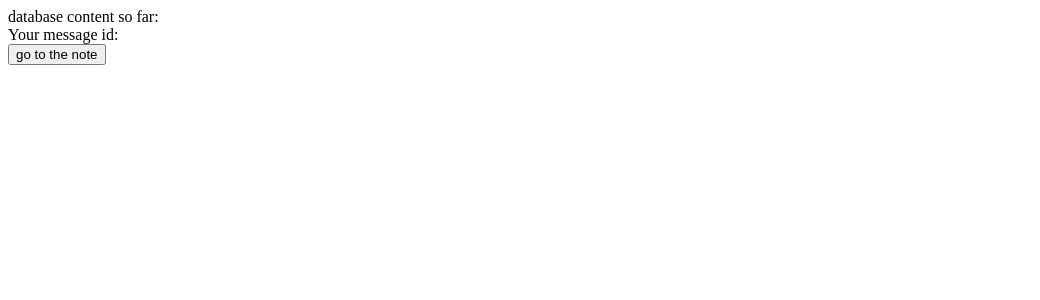
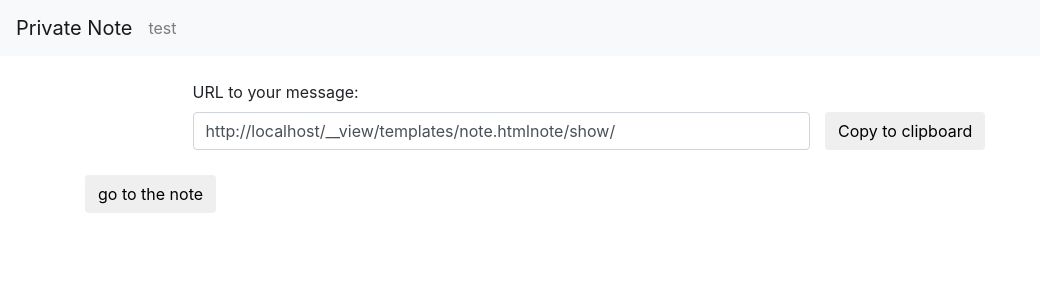
Before and after one commit to Ziemnior/private-note, a Django app: template templates/note.html in a window 1280 px wide. Shown: the top 300 px of the page, without its empty margins (0-1040 px from the left). Run offline with Django 3.2, Linux system fonts and the light colour scheme; the template is opened without the code that fills it, so the values that code supplies are empty; some libraries are stand-ins or nearby versions.

Commit message:
Add 'copy to clipboard' functionality

```diff
--- a/templates/base.html
+++ b/templates/base.html
@@ -2,21 +2,32 @@
 <html lang="en">
 <head>
 
-  {% block title %}<title> Private note </title>{% endblock %}
-  <meta charset="utf-8">
-  <meta name="viewport" content="width=device-width, initial-scale=1">
-  <link rel="stylesheet" href="https://maxcdn.bootstrapcdn.com/bootstrap/3.3.7/css/bootstrap.min.css">
-  <script src="https://ajax.googleapis.com/ajax/libs/jquery/1.12.4/jquery.min.js"></script>
-  <script src="https://maxcdn.bootstrapcdn.com/bootstrap/3.3.7/js/bootstrap.min.js"></script>
+    {% block title %}<title> Private Note </title>{% endblock %}
+    <meta charset="utf-8">
+    <meta name="viewport" content="width=device-width, initial-scale=1">
+    <link rel="stylesheet" href="https://maxcdn.bootstrapcdn.com/bootstrap/4.0.0/css/bootstrap.min.css">
+    <script src="https://ajax.googleapis.com/ajax/libs/jquery/3.3.1/jquery.min.js"></script>
+    <script src="https://maxcdn.bootstrapcdn.com/bootstrap/4.0.0/js/bootstrap.min.js"></script>
 
-  <!-- Add additional CSS in static file -->
-  {% load static %}
-  <link rel="stylesheet" href="{% static 'css/styles.css' %}">
 </head>
+<body>
 
-<body>
-  <div class="container-fluid">
-      {% block content %}{% endblock %}
-  </div>
+<nav class="navbar navbar-expand-lg navbar-light bg-light">
+    <a class="navbar-brand" href="{% url 'index' %}">Private Note</a>
+    <button class="navbar-toggler" type="button" data-toggle="collapse" data-target="#navbarSupportedContent"
+            aria-controls="navbarSupportedContent" aria-expanded="false" aria-label="Toggle navigation">
+        <span class="navbar-toggler-icon"></span>
+    </button>
+
+    <div class="collapse navbar-collapse" id="navbarSupportedContent">
+        <ul class="nav navbar-nav navbar-left">
+          <li class="navbar-text">test</li>
+        </ul>
+    </div>
+</nav>
+<div class="container">
+        <br/>
+        {% block content %}{% endblock %}
+</div>
 </body>
 </html>
--- a/templates/index.html
+++ b/templates/index.html
@@ -5,11 +5,12 @@
     <div class="col-* form-group">
         <form method="POST" autocomplete="off" novalidate>
             {% csrf_token %}
-            <div class="row-md-4">
+            <div class="row">
                 <textarea class="form-control" name="message_body"></textarea>
             </div>
+            <br/>
             <div class="row-md-4 text-center">
-                <input type="submit" value="submit">
+                <input class="btn" type="submit" value="submit message">
             </div>
         </form>
     </div>
--- a/templates/note.html
+++ b/templates/note.html
@@ -1,25 +1,33 @@
-<!DOCTYPE html>
-<html lang="en">
-<head>
-    <meta charset="UTF-8">
-    <title>Title</title>
-</head>
-<body>
+{% extends "base.html" %}
+{% block content %}
 
-database content so far:
+
+<div class="container">
+    <div class="row">
+        <div class="col-md-1"></div>
+        <div class="col" style="margin:auto;">
+            <label>URL to your message: </label>
+        </div>
+    </div>
+    <div class="row text-center">
+        <div class="col-md-1"></div>
+        <div class="col-md-7">
+            <input type="url" class="form-control" value="{{ request.build_absolute_uri }}note/show/{{ msg_id }}"
+                   spellcheck="false" id="msg_id">
+        </div>
+        <button class="btn" onclick="copyToClipboard()">Copy to clipboard</button>
+    </div>
+    <div class="col-md-1"></div>
+</div>
 <br/>
-{% for key, value in db.items %}
-    {{ value.0 }}: {{ value.1 }}
-    <br/>
-{% endfor %}
+<button class='btn text-center' onclick="location.href='{% url 'note_show' msg_id %}'">go to the note</button>
+</div>
 
-Your message id:
-
-{{ msg_id }}
-
-<br/>
-
-<button onclick="location.href='{% url 'note_show' msg_id %}'">go to the note</button>
-
-</body>
-</html>
+<script>
+    function copyToClipboard() {
+    var text = document.getElementById("msg_id");
+    text.select();
+    document.execCommand("copy");
+    }
+</script>
+{% endblock %}
```
